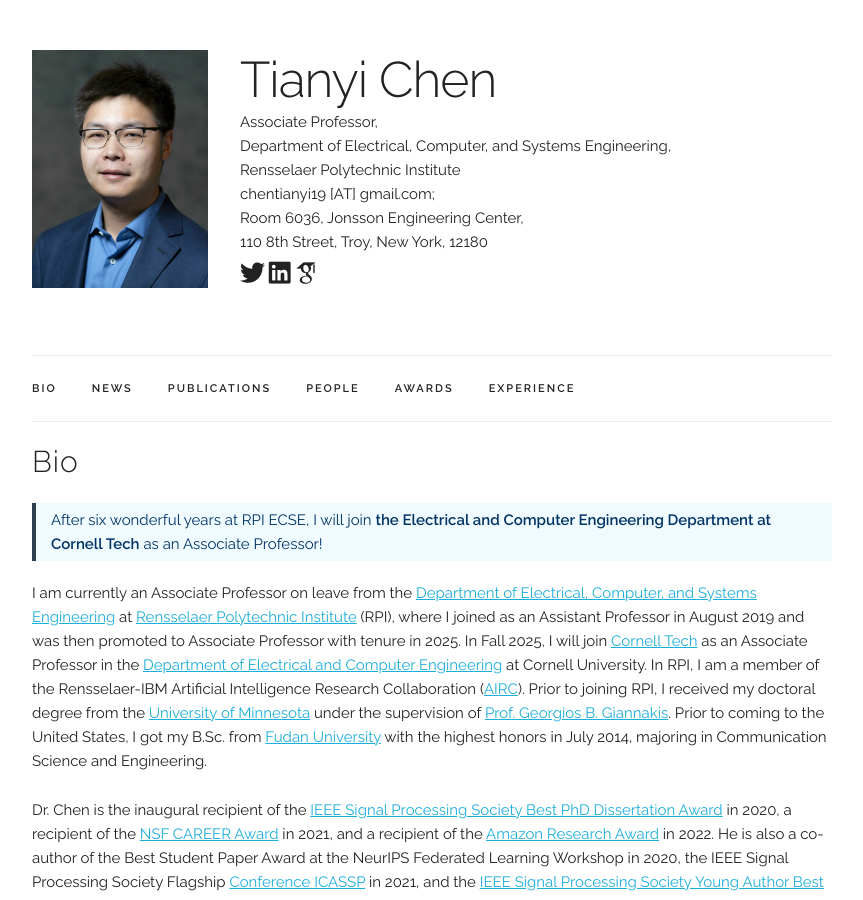
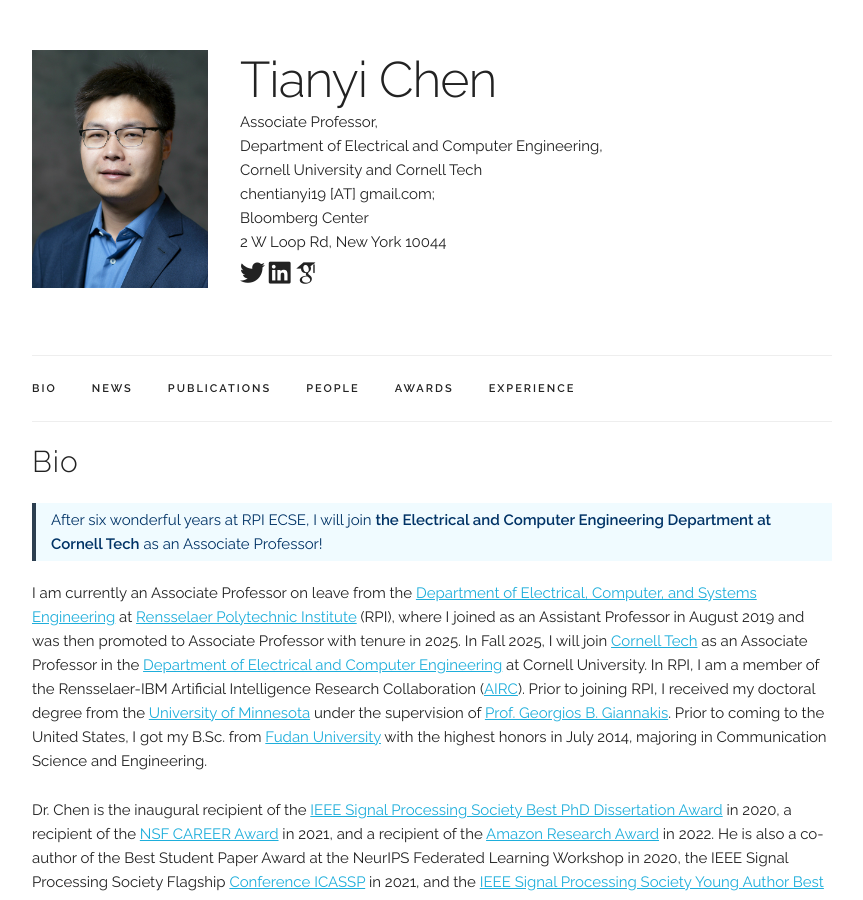
Before and after one commit to chentianyi19/chentianyi19.github.io, a Jekyll site: the page built from index.html, in a window 1280 px wide and 900 px high. Shown: the whole window, without its empty margins (208-1071 px from the left). Built offline with Jekyll 4.4.1, drawn with Linux system fonts in a browser that asks for light colours; some web fonts are replaced; comment, search, counter and statistics services are not loaded.

Commit message:
Update main_info.yaml

```diff
--- a/_data/main_info.yaml
+++ b/_data/main_info.yaml
@@ -1,10 +1,10 @@
 name: "Tianyi Chen"
 title: "Associate Professor, <br />
-Department of Electrical, Computer, and Systems Engineering,<br />
-Rensselaer Polytechnic Institute"
+Department of Electrical and Computer Engineering,<br />
+Cornell University and Cornell Tech"
 email: "chentianyi19 [AT] gmail.com"
-location: "Room 6036, Jonsson Engineering Center, <br />
-110 8th Street, Troy, New York, 12180"
+location: "Bloomberg Center<br />
+2 W Loop Rd, New York 10044"
 profile_pic: "/assets/profile-pics/TianyiChen_small.jpeg"
 twitter: "https://x.com/Tianyi2020"
 google_scholar: "https://scholar.google.com/citations?hl=en&user=kFwvv38AAAAJ&view_op=list_works&sortby=pubdate"
```
